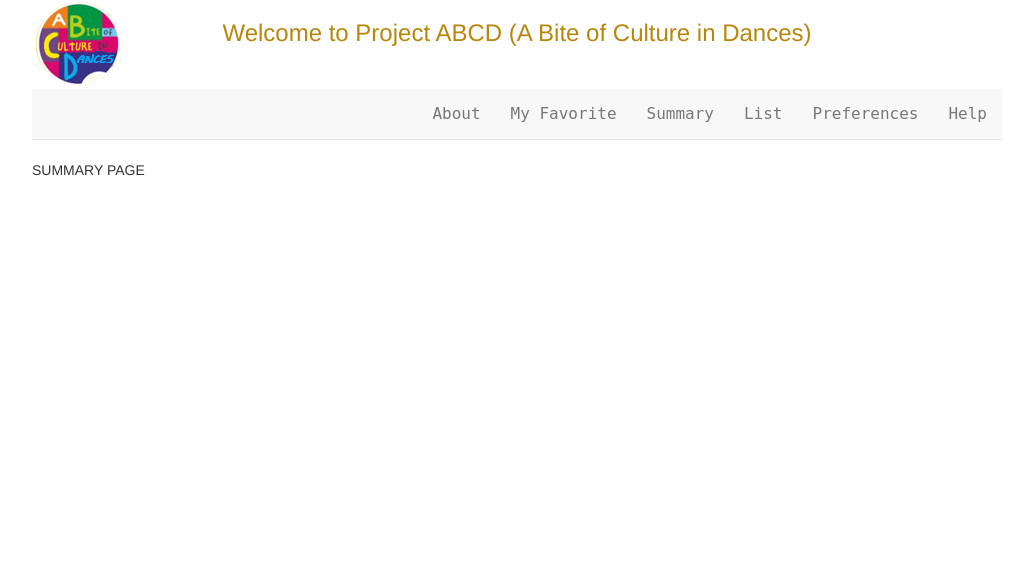
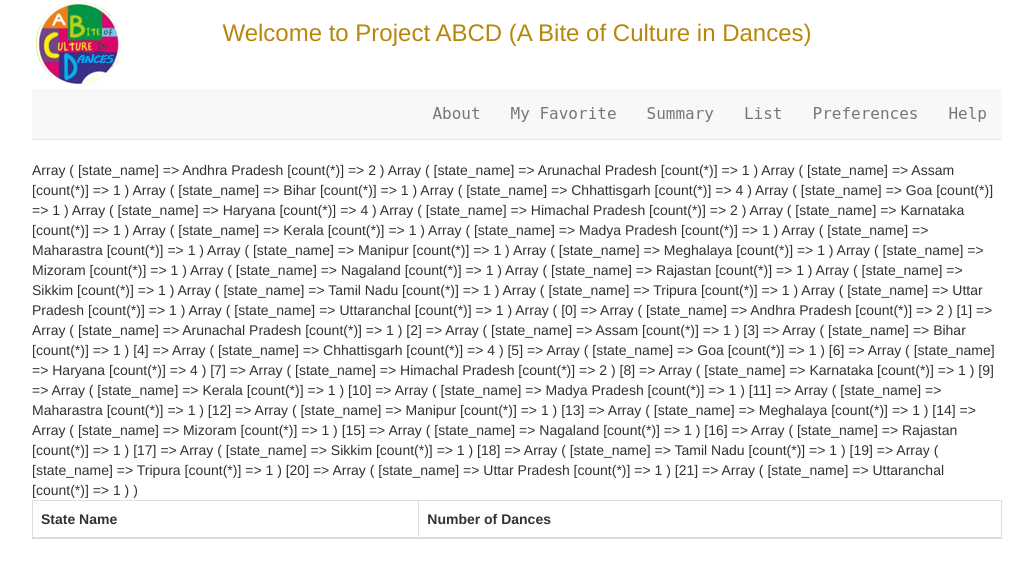
Before and after one commit to tarabudampati/cs321-abcd, a PHP site: page /summary.php in a window 1280 px wide. Shown: the top 578 px of the page, without its empty margins (123-1156 px from the left). Run offline with PHP 8.4, Linux system fonts and the light colour scheme; data comes from the database, SQL or seed files in the repository; lists and menus that the app fills with data are empty.

Commit message:
Update summary.php
summary changes

```diff
--- a/summary.php
+++ b/summary.php
@@ -32,7 +32,49 @@
                require_once "header.php";
                require_once "nav_bar.php";
             ?>
-            SUMMARY PAGE
+            <?php
+            $state_summary_sql="select state_name, count(*) from dances group by state_name";
+            $state_summary_results = mysqli_query($link, $state_summary_sql);
+            if (mysqli_num_rows($state_summary_results) > 0) {
+                while ($row = mysqli_fetch_assoc($state_summary_results)) {
+                   $state_summary_data[] = $row;
+                   print_r($row);
+                }
+            }
+            print_r($state_summary_data);
+            if(mysqli_num_rows($state_summary_results) > 0){
+                echo "<table class='table table-bordered table-striped'>";
+                    echo "<thead>";
+                        echo "<tr>";
+
+                            echo "<th nowrap>State Name</th>";
+                            echo "<th nowrap>Number of Dances</th>";
+
+                        echo "</tr>";
+                    echo "</thead>";
+                    echo "<tbody>";
+                    // Fetching each row from results and displaying e
+                    while ($row = mysqli_fetch_assoc($state_summary_results)) {
+                        echo "<tr>"; echo "test";
+                            echo "<td>" . $row['state_name'] . "</td>";
+                            //echo "<td>" . $row['count(*)'] . "</td>";
+                            while ($row = mysqli_fetch_assoc($state_summary_results)) {
+                                $state_summary_data[] = $row;
+                                print_r($row);
+                             }
+
+                        echo "</tr>";
+                    }
+                    echo "</tbody>";
+                echo "</table>";
+                // Free result set
+                mysqli_free_result($state_summary_results);
+            } else{
+                echo "<p class='lead'><em>No records were found.</em></p>";
+            }
+
+
+            ?>
     </div>
 </body>
 </html>
```
